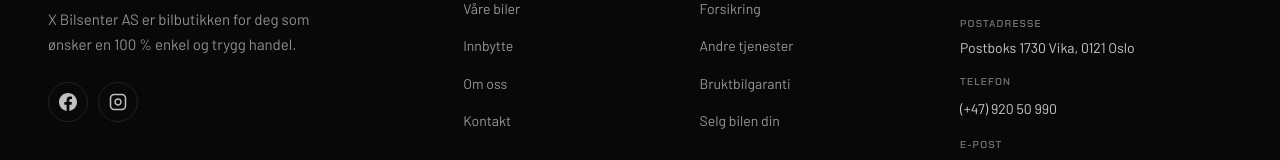
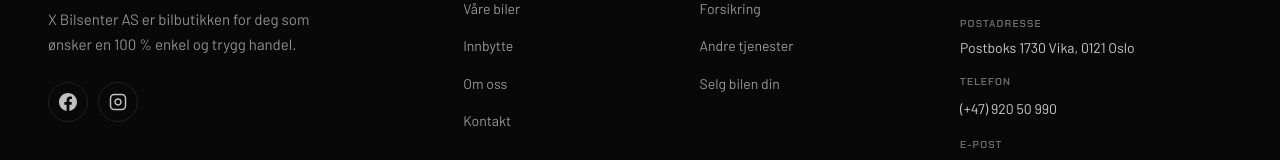
Before and after one commit to xbilsenter/x-bilsenter, a React (Vite) app in the folder client/: page /innbytte in a window 1280 px wide. Shown: the part 1845-2005 px from the top of the page. Built offline with nearby package versions, Linux system fonts and the light colour scheme; no server answers.

Commit message:
Fjern Bruktbilgaranti fra footer under Tjenester.
Co-authored-by: Cursor <cursoragent@cursor.com>

```diff
--- a/client/src/components/Footer.jsx
+++ b/client/src/components/Footer.jsx
@@ -44,7 +44,6 @@ export default function Footer({ onBackToTop }) {
               <li><Link to="/tjenester#finansiering">Finansiering</Link></li>
               <li><Link to="/tjenester#forsikring">Forsikring</Link></li>
               <li><Link to="/tjenester#andre">Andre tjenester</Link></li>
-              <li><Link to="/tjenester#mer">Bruktbilgaranti</Link></li>
               <li><Link to="/selg-bil">Selg bilen din</Link></li>
             </ul>
           </nav>
```
